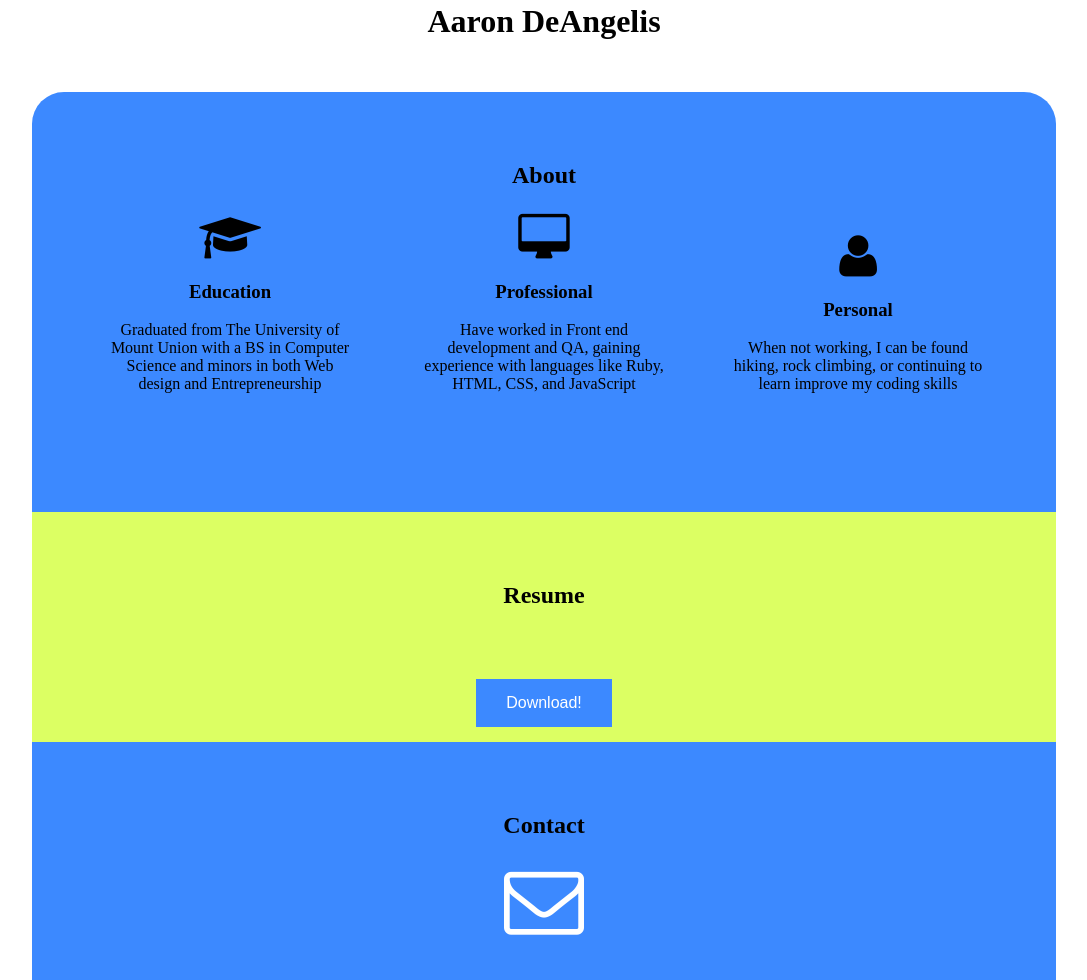
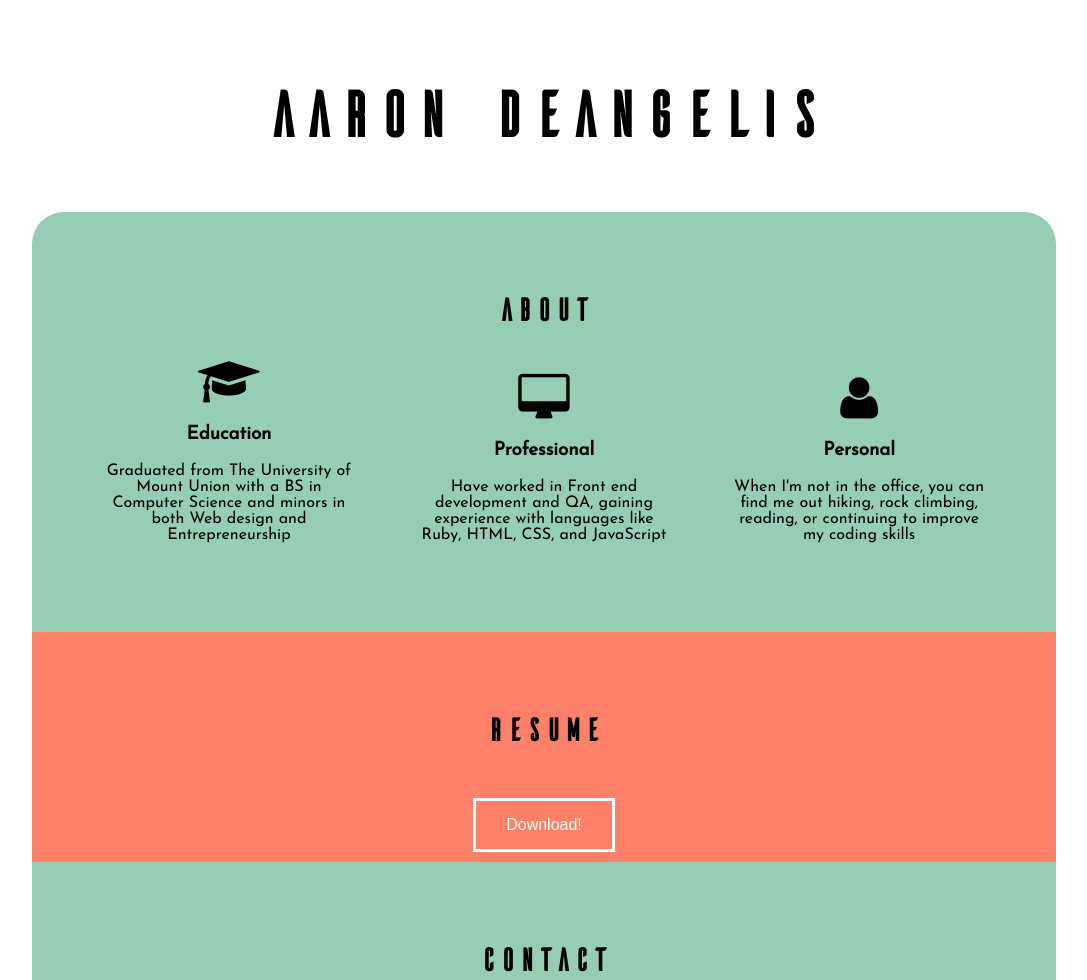
Before and after one commit to mcstiches/aarondeangelis.com, a plain HTML site: page index.html in a window 1280 px wide. Shown: the part 76-1056 px from the top of the page, without its empty margins (96-1183 px from the left). Drawn offline with nearby package versions, Linux system fonts and the light colour scheme.

Commit message:
fonts and color

```diff
--- a/css/main.css
+++ b/css/main.css
@@ -1,3 +1,5 @@
+@font-face { font-family: Ailerons; src:url('../fonts/Ailerons-Typeface.otf'); }
+
 body {
     text-align: center;
 }
@@ -5,8 +7,7 @@ body {
 header {
     background-color: #FFFFFF;
     color: black;
-    height: 280px;
-    margin: -10px;
+    height: 400px;
     margin-top: -100px;
     padding-top: 100px;
 }
@@ -14,20 +15,32 @@ header {
 body {
     width: 80%;
     margin-left: 10%;
+    font-family: 'Josefin Sans', sans-serif;
+}
+h2 {
+    font-family: Ailerons, serif;
+    font-size: 2em;
+}
+
+#top {
+    font-size: 2em;
+    font-family: Ailerons, serif;
+    padding-top: 50px;
 }
 
 #about {
-  background-color: #3C89FF;
+  background-color: #96CEB4;
   border-top-left-radius: 2em;
   border-top-right-radius: 2em;
   height: 400px;
   margin-top: -120px;
   padding-top: 50px;
+
 }
 
 #contact {
     bottom: 0;
-    background-color: #3C89FF;
+    background-color: #96CEB4;
     height: 400px;
     margin-top: -20px;
     padding-top: 50px;
@@ -37,7 +50,7 @@ body {
 
 
 .odd-field {
-    background-color: #DCFF63;
+    background-color: #FF8069;
     height: 400px;
     margin-top: -30px;
     padding-top: 50px;
@@ -93,7 +106,7 @@ li a:hover {
 
 
 .social {
-    background-color: #3C89FF;
+    background-color: #96CEB4;
     border: none;
     color: white;
     padding: 15px 30px;
@@ -102,7 +115,7 @@ li a:hover {
 }
 
 .email {
-    background-color: #3C89FF;
+    background-color: #96CEB4;
     border: none;
     color: white;
 }
@@ -112,10 +125,11 @@ a .social:visited {
 }
 
 #download-resume {
-    background-color: #3C89FF;
-    border: none;
-    color: white;
+    border-color: #96CEB4;
+    background-color: transparent;
+    border: solid;
+    color: #fff;
     padding: 15px 30px;
     font-size: 16px;
-    margin: 50px 15px 0px 15px;
+    margin: 25px 0px 50px 0px;
 }
--- a/index.html
+++ b/index.html
@@ -5,6 +5,8 @@
   <meta charset="utf-8">
 
   <title>A. D. </title>
+
+  <link href='https://fonts.googleapis.com/css?family=Josefin+Sans' rel='stylesheet' type='text/css'>
   <link rel="stylesheet" href="css/font-awesome.min.css">
   <link rel="stylesheet" href="css/main.css">
 
@@ -49,7 +51,7 @@
     <div class="about-section">
       <i class="fa fa-user fa-3x" aria-hidden="true"></i>
       <h3> Personal </h3>
-      <p> When not working, I can be found hiking, rock climbing, or continuing to learn improve my coding skills</p>
+      <p> When I'm not in the office, you can find me out hiking, rock climbing, reading, or continuing to improve my coding skills</p>
     </div>
 
   </section>
```
Also changed, not shown: fonts/Ailerons-Typeface.otf (added).
